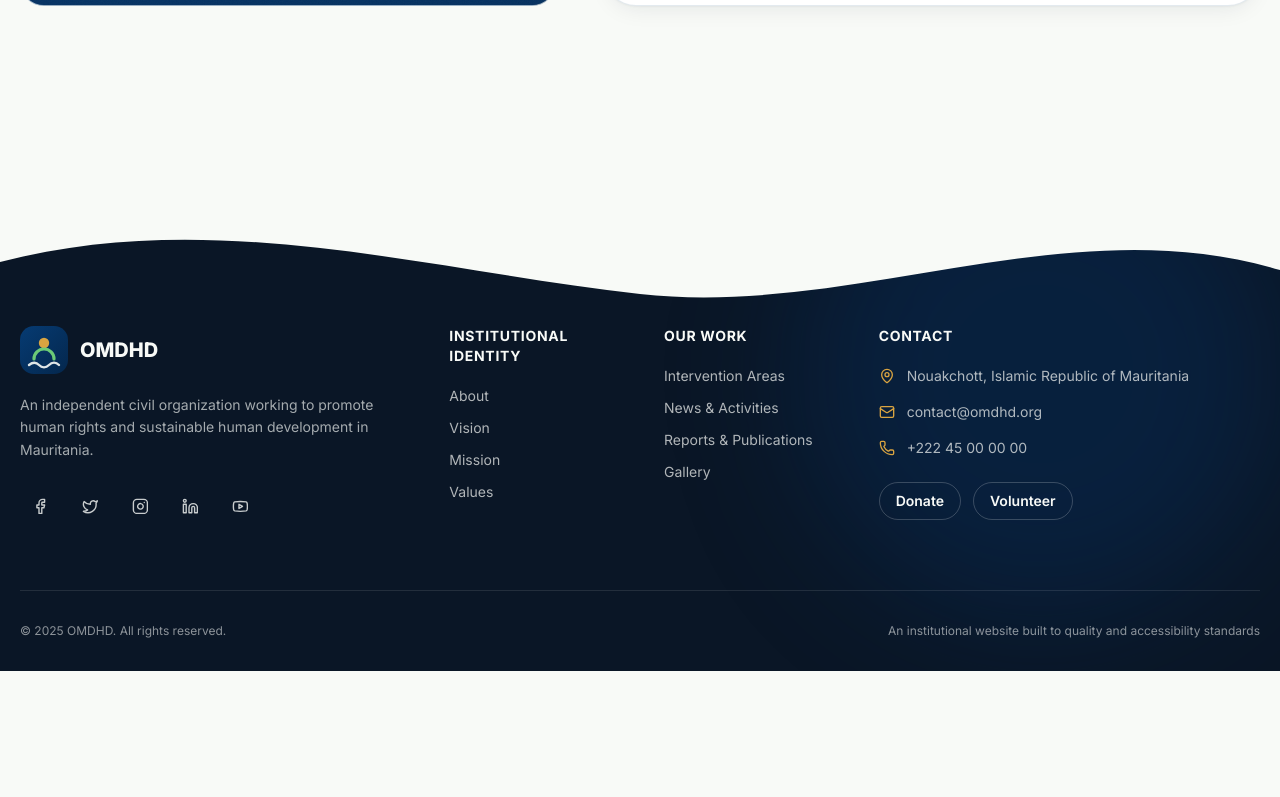
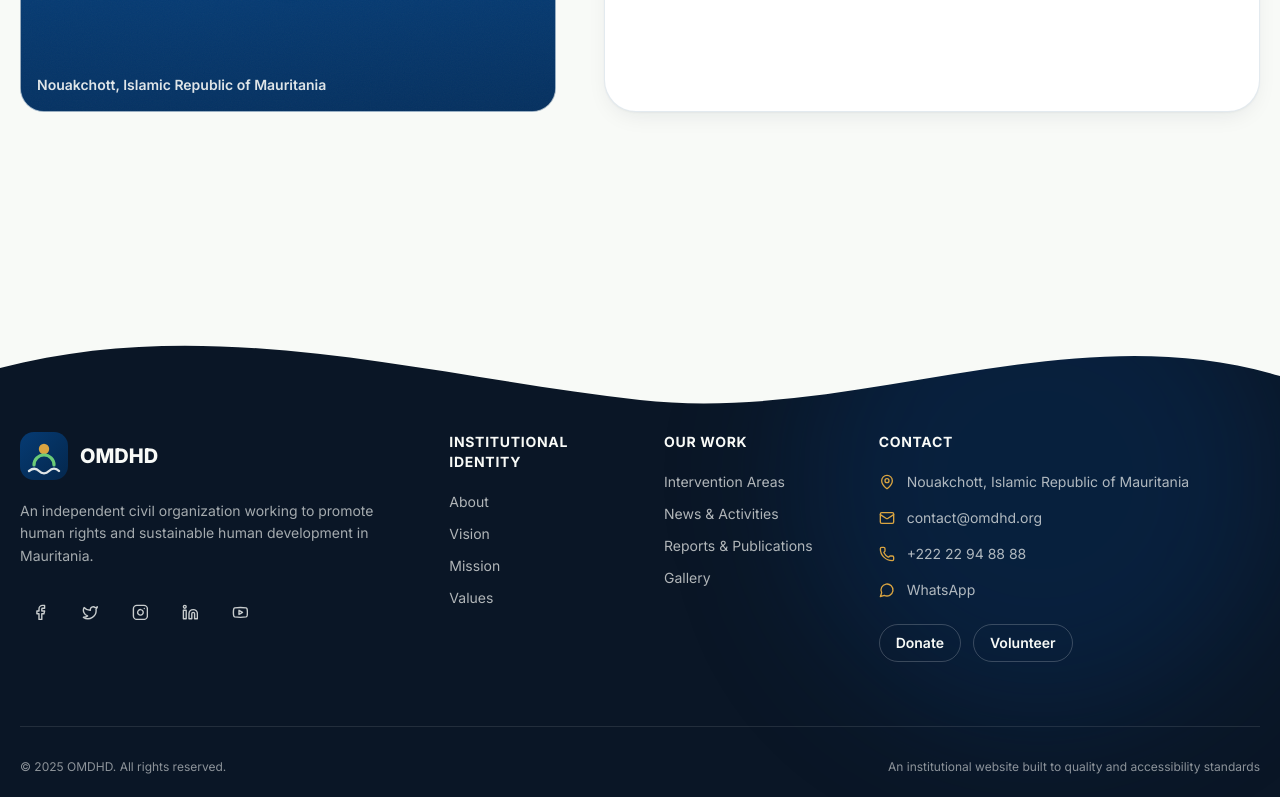
Before and after one commit to AbdellahiAhmed/OMDHD, a Next.js app: page /en/contact in a window 1280 px wide. Shown: the part 1470-2267 px from the top of the page. Before the commit the page ends 2141 px from the top, so only its background shows below. Built offline with nearby package versions, Linux system fonts and the light colour scheme.

Commit message:
feat: update organization phone and add WhatsApp contact
Set the official number (+222 22 94 88 88) and add a WhatsApp link on the contact page and footer.

```diff
--- a/app/[locale]/contact/page.tsx
+++ b/app/[locale]/contact/page.tsx
@@ -1,6 +1,6 @@
 import type { Metadata } from 'next';
 import { getTranslations, setRequestLocale } from 'next-intl/server';
-import { MapPin, Mail, Phone, Clock } from 'lucide-react';
+import { MapPin, Mail, Phone, Clock, MessageCircle } from 'lucide-react';
 import { Container } from '@/components/shared/container';
 import { PageHero } from '@/components/shared/page-hero';
 import { ContactForm } from '@/components/sections/contact-form';
@@ -32,6 +32,7 @@ export default async function ContactPage({
     { icon: MapPin, label: t('addressLabel'), value: t('address') },
     { icon: Mail, label: t('emailLabel'), value: siteConfig.email, href: `mailto:${siteConfig.email}`, ltr: true },
     { icon: Phone, label: t('phoneLabel'), value: siteConfig.phone, href: `tel:${siteConfig.phoneHref}`, ltr: true },
+    { icon: MessageCircle, label: 'WhatsApp', value: siteConfig.phone, href: siteConfig.whatsapp, ltr: true },
     { icon: Clock, label: t('hoursLabel'), value: t('hours') },
   ];
 
@@ -64,6 +65,9 @@ export default async function ContactPage({
                         href={it.href}
                         className="mt-1 block font-semibold text-ink transition-colors hover:text-blue"
                         dir={it.ltr ? 'ltr' : undefined}
+                        {...(it.href.startsWith('http')
+                          ? { target: '_blank', rel: 'noopener noreferrer' }
+                          : {})}
                       >
                         {it.value}
                       </a>
--- a/components/layout/footer.tsx
+++ b/components/layout/footer.tsx
@@ -8,6 +8,7 @@ import {
   MapPin,
   Mail,
   Phone,
+  MessageCircle,
 } from 'lucide-react';
 import { Link } from '@/i18n/navigation';
 import { LogoMark } from './logo';
@@ -134,6 +135,18 @@ export function Footer() {
                   {siteConfig.phone}
                 </a>
               </li>
+              <li className="flex items-center gap-3">
+                <MessageCircle className="size-4 shrink-0 text-sand" />
+                <a
+                  href={siteConfig.whatsapp}
+                  target="_blank"
+                  rel="noopener noreferrer"
+                  className="transition-colors hover:text-sand"
+                  dir="ltr"
+                >
+                  WhatsApp
+                </a>
+              </li>
             </ul>
             <div className="mt-6 flex flex-wrap gap-3">
               {colInvolve.slice(0, 2).map((l) => (
--- a/content/site.ts
+++ b/content/site.ts
@@ -5,8 +5,9 @@
 export const siteConfig = {
   url: 'https://omdhd.org',
   email: 'contact@omdhd.org',
-  phone: '+222 45 00 00 00',
-  phoneHref: '+22245000000',
+  phone: '+222 22 94 88 88',
+  phoneHref: '+22222948888',
+  whatsapp: 'https://wa.me/22222948888',
   address: {
     ar: 'نواكشوط، الجمهورية الإسلامية الموريتانية',
     fr: 'Nouakchott, République Islamique de Mauritanie',
```
